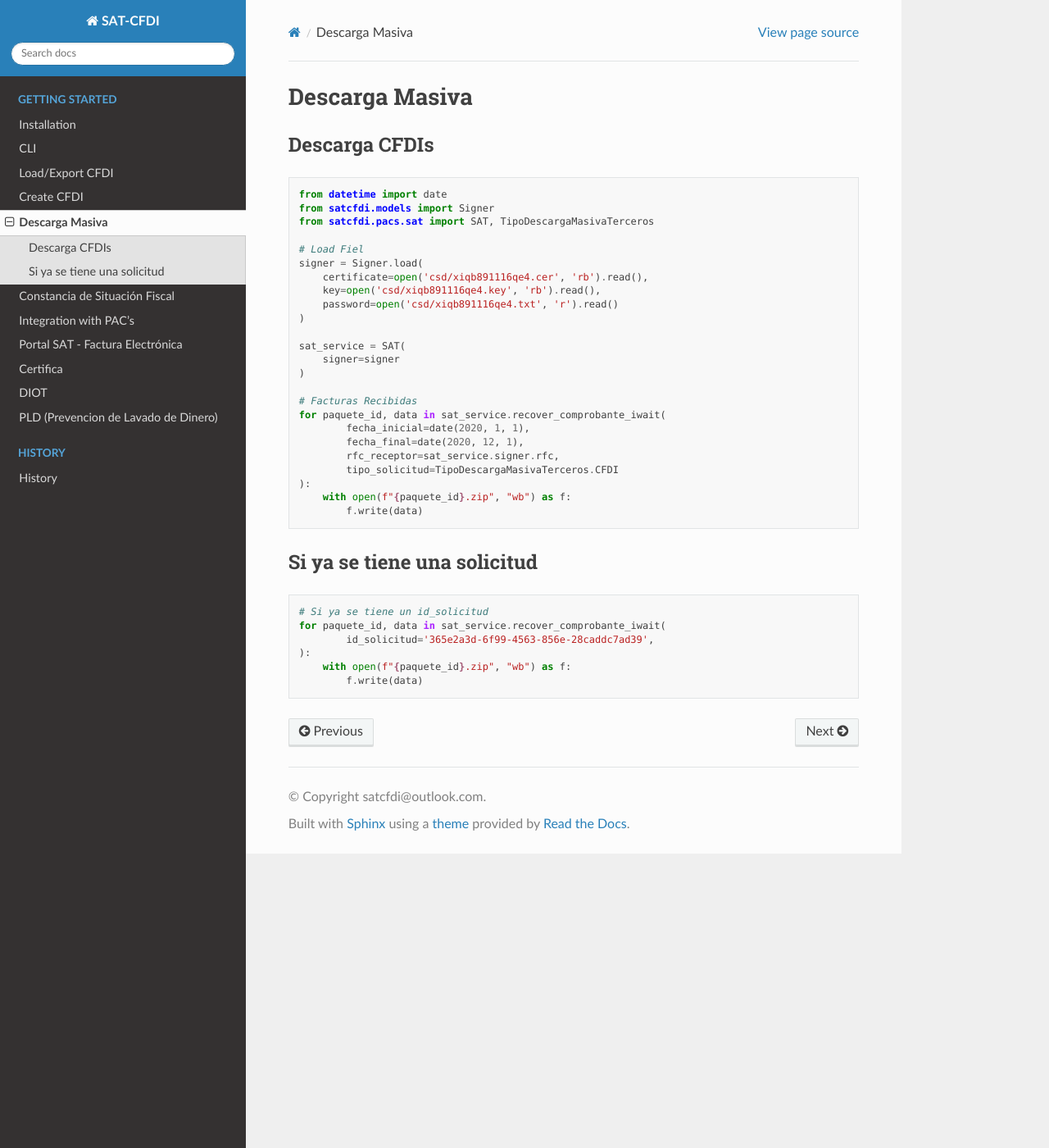
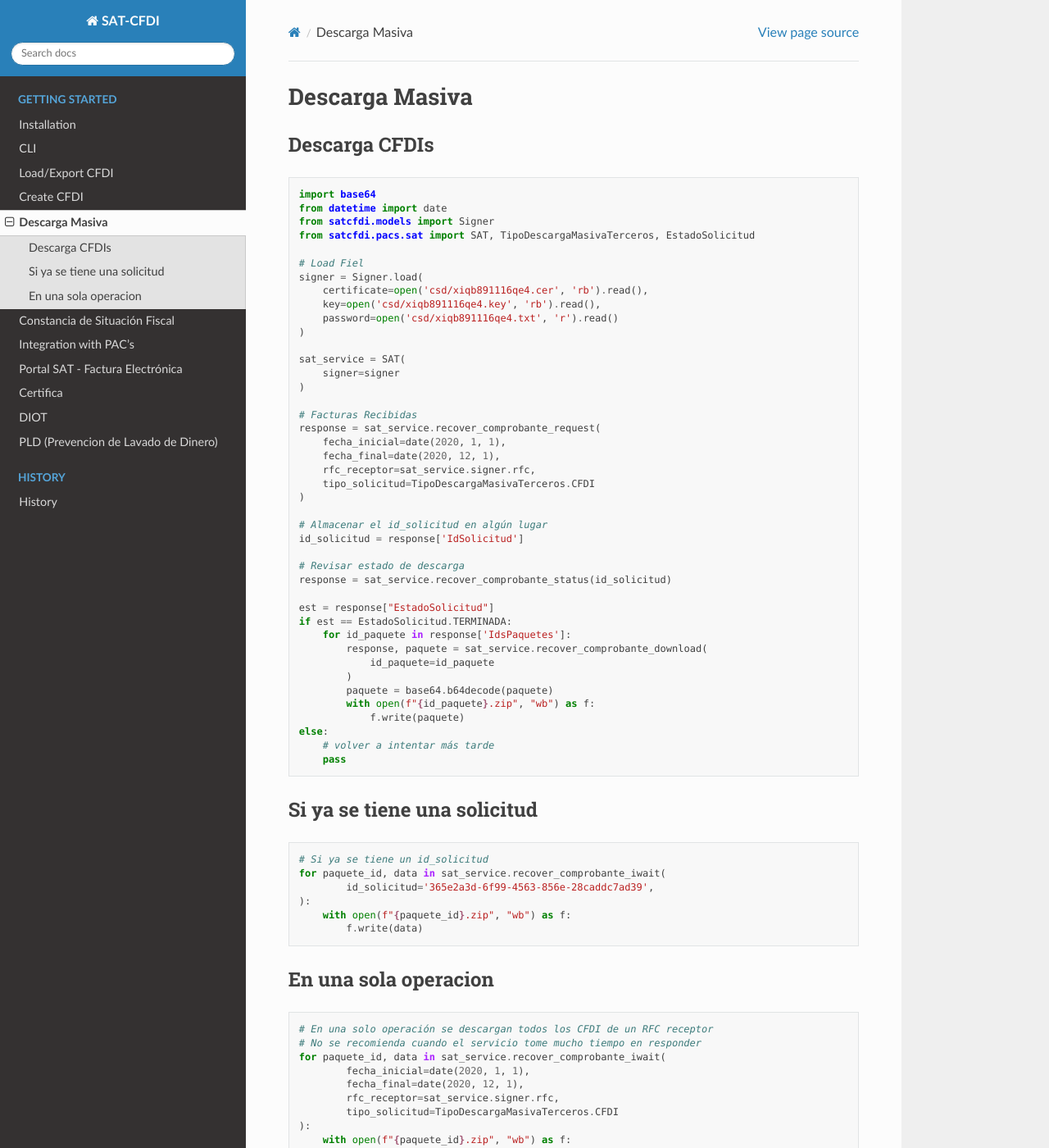
Before and after one commit to SAT-CFDI/python-satcfdi, a Sphinx documentation site: the page built from docs/pages/getting_started/45_cfdi_descarga_massiva.rst, in a window 1280 px wide and 1400 px high. Shown: the whole window at 82% size. Built offline with Sphinx 7.4.7 and the Read the Docs theme 2.0.0, drawn with Linux system fonts in a browser that asks for light colours.

Commit message:
Updated documentation

```diff
--- a/docs/pages/getting_started/45_cfdi_descarga_massiva.rst
+++ b/docs/pages/getting_started/45_cfdi_descarga_massiva.rst
@@ -6,9 +6,10 @@ ___________________
 
 .. code-block:: python
 
+    import base64
     from datetime import date
     from satcfdi.models import Signer
-    from satcfdi.pacs.sat import SAT, TipoDescargaMasivaTerceros
+    from satcfdi.pacs.sat import SAT, TipoDescargaMasivaTerceros, EstadoSolicitud
 
     # Load Fiel
     signer = Signer.load(
@@ -22,14 +23,31 @@ ___________________
     )
 
     # Facturas Recibidas
-    for paquete_id, data in sat_service.recover_comprobante_iwait(
-            fecha_inicial=date(2020, 1, 1),
-            fecha_final=date(2020, 12, 1),
-            rfc_receptor=sat_service.signer.rfc,
-            tipo_solicitud=TipoDescargaMasivaTerceros.CFDI
-    ):
-        with open(f"{paquete_id}.zip", "wb") as f:
-            f.write(data)
+    response = sat_service.recover_comprobante_request(
+        fecha_inicial=date(2020, 1, 1),
+        fecha_final=date(2020, 12, 1),
+        rfc_receptor=sat_service.signer.rfc,
+        tipo_solicitud=TipoDescargaMasivaTerceros.CFDI
+    )
+
+    # Almacenar el id_solicitud en algún lugar
+    id_solicitud = response['IdSolicitud']
+
+    # Revisar estado de descarga
+    response = sat_service.recover_comprobante_status(id_solicitud)
+
+    est = response["EstadoSolicitud"]
+    if est == EstadoSolicitud.TERMINADA:
+        for id_paquete in response['IdsPaquetes']:
+            response, paquete = sat_service.recover_comprobante_download(
+                id_paquete=id_paquete
+            )
+            paquete = base64.b64decode(paquete)
+            with open(f"{id_paquete}.zip", "wb") as f:
+                f.write(paquete)
+    else:
+        # volver a intentar más tarde
+        pass
 
 
 
@@ -44,3 +62,20 @@ ______________________________
     ):
         with open(f"{paquete_id}.zip", "wb") as f:
             f.write(data)
+
+
+En una sola operacion
+______________________________
+
+.. code-block:: python
+
+    # En una solo operación se descargan todos los CFDI de un RFC receptor
+    # No se recomienda cuando el servicio tome mucho tiempo en responder
+    for paquete_id, data in sat_service.recover_comprobante_iwait(
+            fecha_inicial=date(2020, 1, 1),
+            fecha_final=date(2020, 12, 1),
+            rfc_receptor=sat_service.signer.rfc,
+            tipo_solicitud=TipoDescargaMasivaTerceros.CFDI
+    ):
+        with open(f"{paquete_id}.zip", "wb") as f:
+            f.write(data)
```
